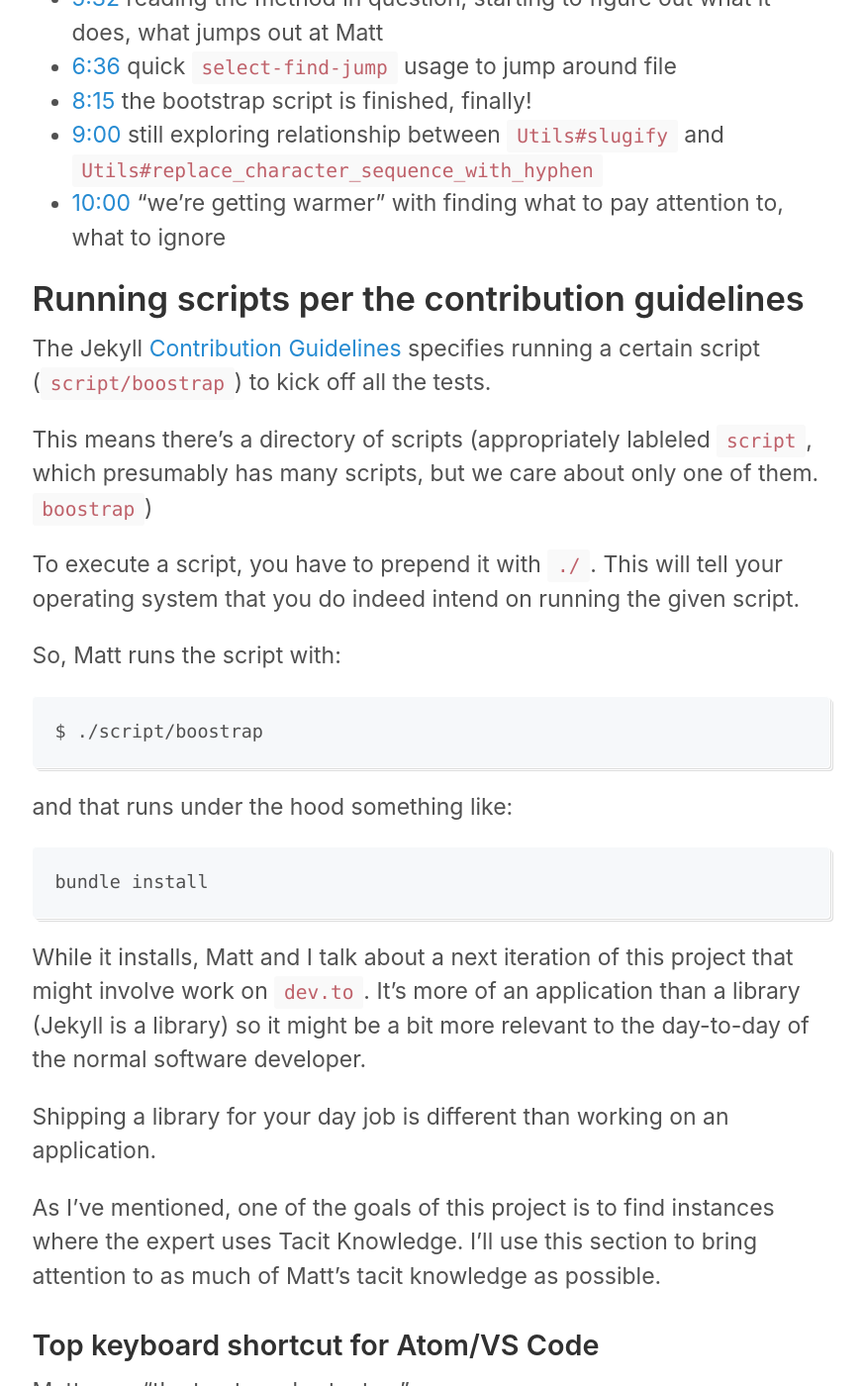
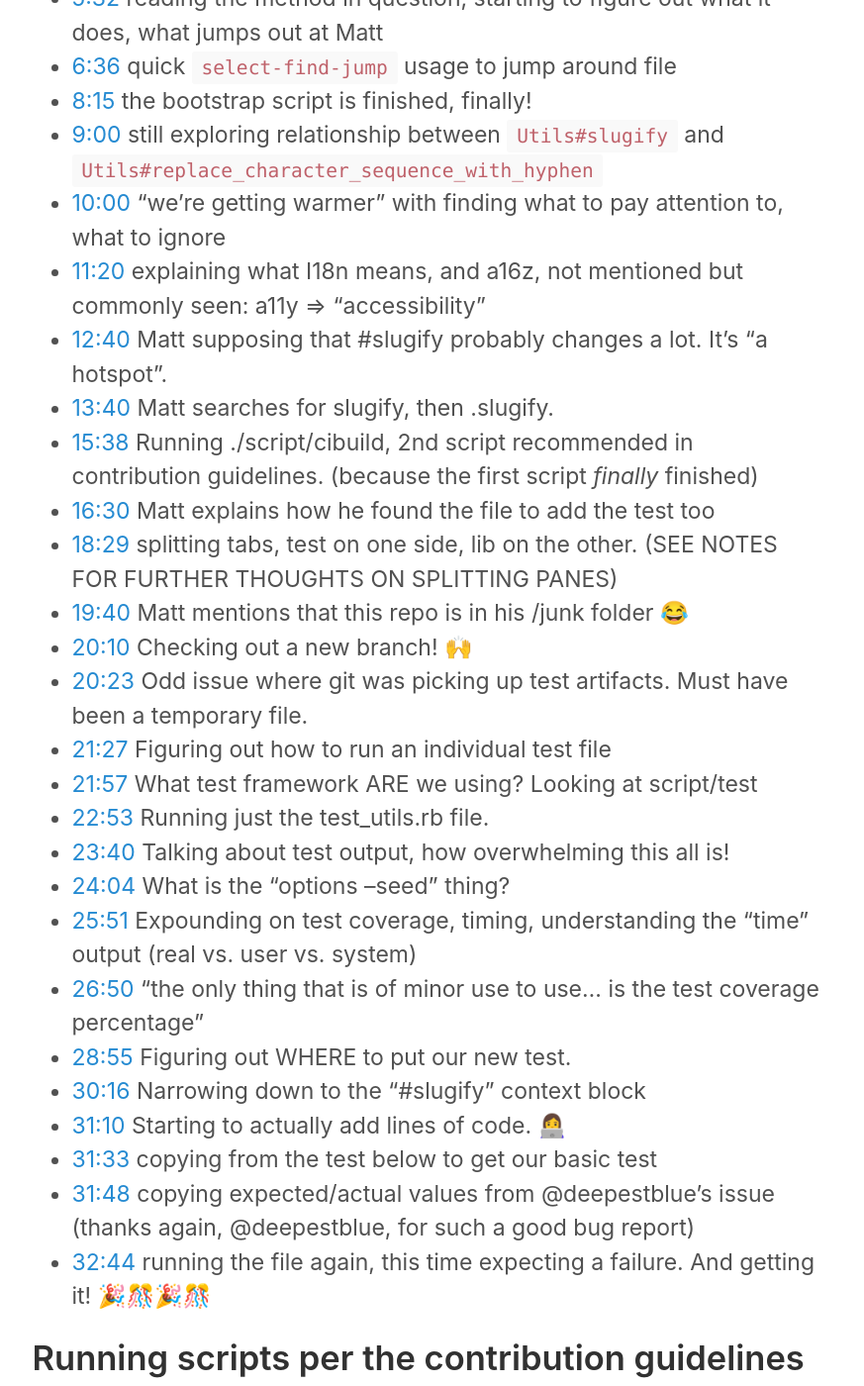
Before and after one commit to josh-works/intermediaterubycom, a Jekyll site: the page built from _pages/matt-swanson-jekyll-bug-p2.md, in a window 1280 px wide and 1400 px high, scrolled down 3001 px. Shown: the whole window at 99% size, without its empty margins (205-1078 px from the left). Built offline with Jekyll 4.4.1, drawn with Linux system fonts in a browser that asks for light colours.

Commit message:
finishes transcripts

```diff
--- a/_pages/matt-swanson-jekyll-bug-p2.md
+++ b/_pages/matt-swanson-jekyll-bug-p2.md
@@ -57,6 +57,28 @@ Open up the [Contribution Guidelines](https://jekyllrb.com/docs/contributing/) a
 - [8:15](https://youtu.be/sqMh7sM541M?t=8m15s) the bootstrap script is finished, finally!
 - [9:00](https://youtu.be/sqMh7sM541M?t=9m00s) still exploring relationship between `Utils#slugify` and `Utils#replace_character_sequence_with_hyphen`
 - [10:00](https://youtu.be/sqMh7sM541M?t=10m00s) "we're getting warmer" with finding what to pay attention to, what to ignore
+- [11:20](https://youtu.be/sqMh7sM541M?t=11m20s) explaining what I18n means, and a16z, not mentioned but commonly seen: a11y => "accessibility"
+- [12:40](https://youtu.be/sqMh7sM541M?t=12m40s) Matt supposing that #slugify probably changes a lot. It's "a hotspot".
+- [13:40](https://youtu.be/sqMh7sM541M?t=13m40s) Matt searches for slugify, then .slugify.
+- [15:38](https://youtu.be/sqMh7sM541M?t=15m38s) Running ./script/cibuild, 2nd script recommended in contribution guidelines. (because the first script *finally* finished)
+- [16:30](https://youtu.be/sqMh7sM541M?t=16m30s) Matt explains how he found the file to add the test too
+- [18:29](https://youtu.be/sqMh7sM541M?t=18m29s) splitting tabs, test on one side, lib on the other. (SEE NOTES FOR FURTHER THOUGHTS ON SPLITTING PANES)
+- [19:40](https://youtu.be/sqMh7sM541M?t=19m40s) Matt mentions that this repo is in his /junk folder  😂
+- [20:10](https://youtu.be/sqMh7sM541M?t=20m10s) Checking out a new branch! 🙌
+- [20:23](https://youtu.be/sqMh7sM541M?t=20m23s) Odd issue where git was picking up test artifacts. Must have been a temporary file.
+- [21:27](https://youtu.be/sqMh7sM541M?t=21m27s) Figuring out how to run an individual test file
+- [21:57](https://youtu.be/sqMh7sM541M?t=21m57s) What test framework ARE we using? Looking at script/test
+- [22:53](https://youtu.be/sqMh7sM541M?t=22m53s) Running just the test_utils.rb file.
+- [23:40](https://youtu.be/sqMh7sM541M?t=23m40s) Talking about test output, how overwhelming this all is!
+- [24:04](https://youtu.be/sqMh7sM541M?t=24m04s) What is the "options --seed" thing?
+- [25:51](https://youtu.be/sqMh7sM541M?t=25m51s) Expounding on test coverage, timing, understanding the "time" output (real vs. user vs. system)
+- [26:50](https://youtu.be/sqMh7sM541M?t=26m50s) "the only thing that is of minor use to use... is the test coverage percentage"
+- [28:55](https://youtu.be/sqMh7sM541M?t=28m55s) Figuring out WHERE to put our new test.
+- [30:16](https://youtu.be/sqMh7sM541M?t=30m16s) Narrowing down to the "#slugify" context block
+- [31:10](https://youtu.be/sqMh7sM541M?t=31m10s) Starting to actually add lines of code. 👩‍💻
+- [31:33](https://youtu.be/sqMh7sM541M?t=31m33s) copying from the test below to get our basic test
+- [31:48](https://youtu.be/sqMh7sM541M?t=31m48s) copying expected/actual values from @deepestblue's issue (thanks again, @deepestblue, for such a good bug report)
+- [32:44](https://youtu.be/sqMh7sM541M?t=32m44s) running the file again, this time expecting a failure. And getting it! 🎉🎊🎉🎊
 
 
 ## Running scripts per the contribution guidelines
```
